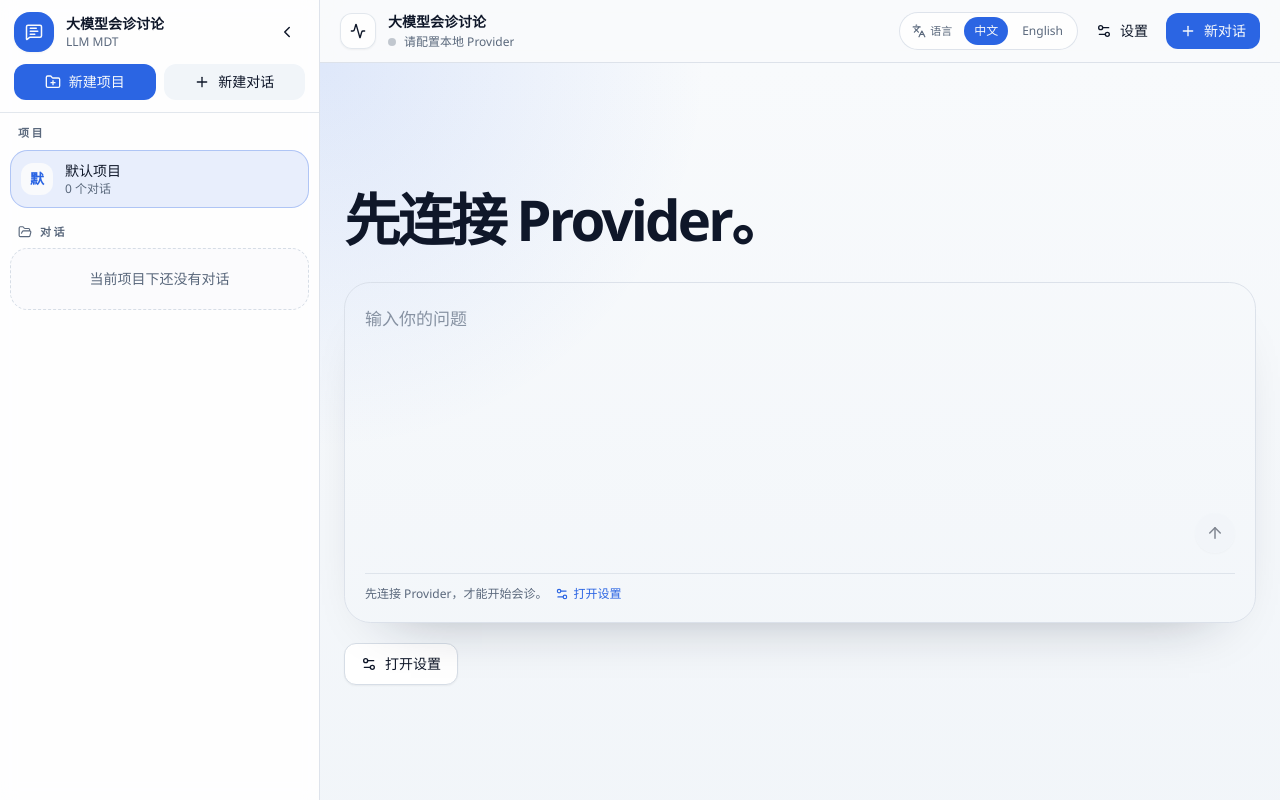
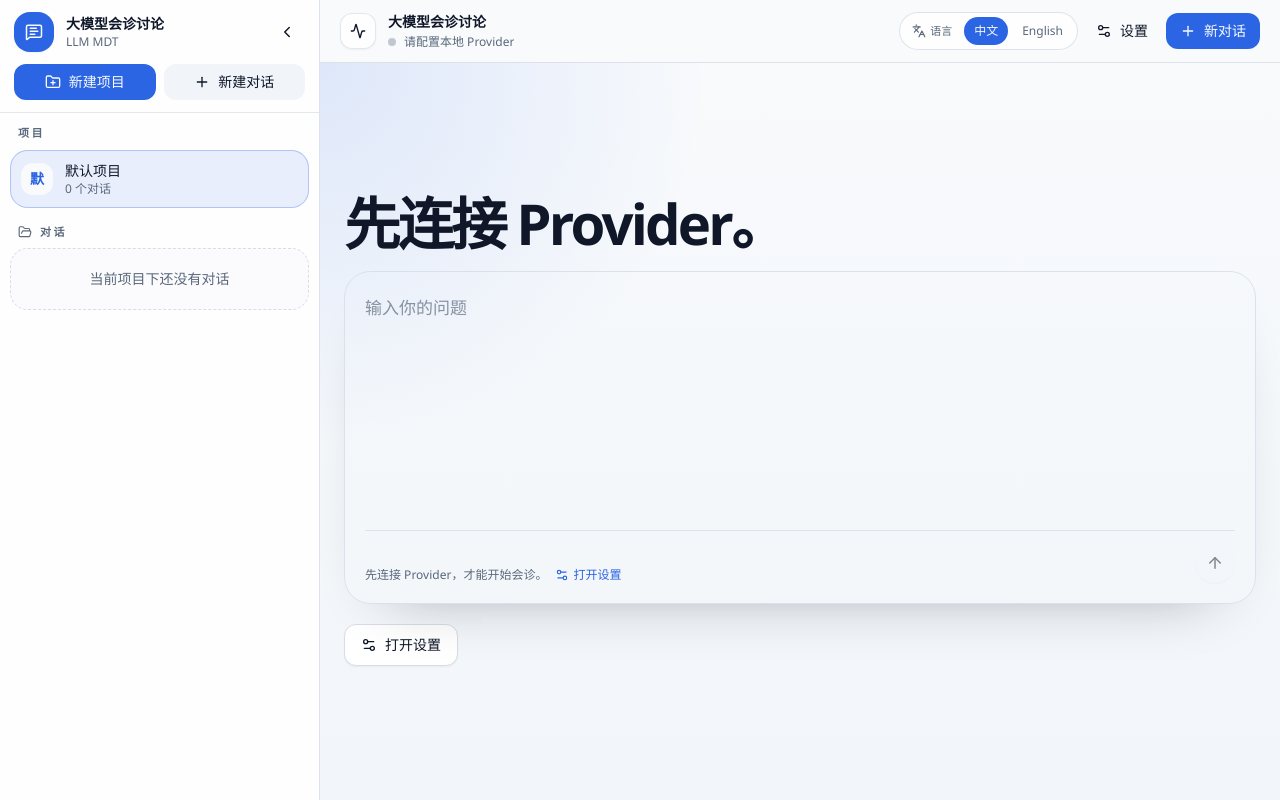
Before and after one commit to yhzhu99/llm-mdt, a Vue app: page / in a window 1280 px wide. Built offline with nearby package versions, Linux system fonts and the light colour scheme; what marked-katex-extension would draw is missing.

Commit message:
refactor(ui): streamline composer controls

```diff
--- a/src/App.vue
+++ b/src/App.vue
@@ -40,12 +40,10 @@ const {
   openSettings,
   renameConversation,
   renameProject,
-  resetChatRunPreferences,
   retryConversationRecovery,
   rerunConversation,
   saveSettings,
   selectConversation,
-  selectAllChatCouncilModels,
   selectProject,
   sendMessage,
   setLocale,
@@ -109,11 +107,9 @@ const topBarTitle = computed(() => {
         :runtime-config="runtimeConfig"
         @new-conversation="newConversation"
         @open-settings="openSettings"
-        @reset-run-config="resetChatRunPreferences"
         @rerun="rerunConversation"
         @retry-recovery="retryConversationRecovery"
         @send="sendMessage"
-        @select-all-models="selectAllChatCouncilModels"
         @stop="stopConversation"
         @toggle-model="toggleChatCouncilModel"
         @update-target-stage="setChatTargetStage"
--- a/src/components/chat/ChatComposer.vue
+++ b/src/components/chat/ChatComposer.vue
@@ -31,8 +31,6 @@ const emit = defineEmits<{
   (event: 'open-settings'): void
   (event: 'update:target-stage', value: MdtTargetStage): void
   (event: 'toggle-model', model: string): void
-  (event: 'select-all-models'): void
-  (event: 'reset-run-config'): void
 }>()
 
 const { t } = useI18n()
@@ -95,7 +93,6 @@ const isOnlySelectedModel = (model: string) =>
     @submit.prevent="handleSubmit"
   >
     <div class="relative p-4 sm:p-5">
-      <div class="relative">
       <textarea
         ref="textareaRef"
         v-model="input"
@@ -104,36 +101,15 @@ const isOnlySelectedModel = (model: string) =>
         :placeholder="t('composerPlaceholder')"
         :class="
           centered
-              ? 'min-h-[220px] w-full resize-none border-0 bg-transparent pb-14 pr-16 text-base leading-8 text-foreground outline-none placeholder:text-muted-foreground disabled:cursor-not-allowed disabled:opacity-70 sm:text-[17px]'
-              : 'min-h-[160px] w-full resize-none border-0 bg-transparent pb-14 pr-16 text-[15px] leading-7 text-foreground outline-none placeholder:text-muted-foreground disabled:cursor-not-allowed disabled:opacity-70'
+            ? 'min-h-[220px] w-full resize-none border-0 bg-transparent text-base leading-8 text-foreground outline-none placeholder:text-muted-foreground disabled:cursor-not-allowed disabled:opacity-70 sm:text-[17px]'
+            : 'min-h-[160px] w-full resize-none border-0 bg-transparent text-[15px] leading-7 text-foreground outline-none placeholder:text-muted-foreground disabled:cursor-not-allowed disabled:opacity-70'
         "
         @keydown="handleKeydown"
       />
 
-        <Button
-          type="submit"
-          size="icon"
-          class="absolute bottom-1 right-0 h-10 w-10 shrink-0 rounded-full shadow-sm"
-          :aria-label="t('composerSend')"
-          :title="t('composerSend')"
-          :disabled="!canSubmit"
-          :variant="providerConfigured ? 'default' : 'secondary'"
-        >
-          <LoaderCircle v-if="isLoading" :size="18" class="animate-spin" />
-          <ArrowUp v-else :size="18" />
-        </Button>
-      </div>
-
-      <div
-        v-if="showRunConfig || isLoading || !providerConfigured"
-        class="mt-4 space-y-3 border-t border-border/70 pt-3"
-      >
+      <div class="mt-3 flex items-end gap-3 border-t border-border/70 pt-3">
+        <div class="flex min-w-0 flex-1 flex-wrap items-center gap-2">
           <template v-if="showRunConfig">
-          <div class="flex flex-col gap-3 xl:flex-row xl:items-center xl:justify-between">
-            <div class="flex flex-wrap items-center gap-2">
-              <div class="text-[11px] font-semibold uppercase tracking-[0.22em] text-muted-foreground">
-                {{ t('composerRunToStage') }}
-              </div>
             <div class="inline-flex flex-wrap gap-1 rounded-full border border-border/70 bg-background/80 p-1">
               <button
                 v-for="stage in stageOptions"
@@ -150,29 +126,7 @@ const isOnlySelectedModel = (model: string) =>
                 {{ stage.label }}
               </button>
             </div>
-            </div>
 
-            <div class="flex flex-wrap items-center gap-2">
-              <button
-                type="button"
-                class="inline-flex items-center rounded-full border border-border/70 bg-background/80 px-3 py-1.5 text-xs font-medium text-muted-foreground transition-colors hover:border-border hover:text-foreground disabled:opacity-60"
-                :disabled="disabled"
-                @click="emit('select-all-models')"
-              >
-                {{ t('composerSelectAllModels') }}
-              </button>
-              <button
-                type="button"
-                class="inline-flex items-center rounded-full border border-border/70 bg-background/80 px-3 py-1.5 text-xs font-medium text-muted-foreground transition-colors hover:border-border hover:text-foreground disabled:opacity-60"
-                :disabled="disabled"
-                @click="emit('reset-run-config')"
-              >
-                {{ t('composerResetRunConfig') }}
-              </button>
-            </div>
-          </div>
-
-          <div class="flex flex-wrap gap-2">
             <button
               v-for="model in availableModels"
               :key="model"
@@ -195,10 +149,12 @@ const isOnlySelectedModel = (model: string) =>
               />
               <span>{{ shortModelName(model) }}</span>
             </button>
-          </div>
           </template>
 
-        <div v-if="isLoading" class="inline-flex items-center gap-2 rounded-full bg-primary/10 px-3 py-1 text-xs font-medium text-primary">
+          <div
+            v-if="isLoading"
+            class="inline-flex items-center gap-2 rounded-full bg-primary/10 px-3 py-1.5 text-xs font-medium text-primary"
+          >
             <LoaderCircle :size="12" class="animate-spin" />
             {{ t('composerGenerating') }}
           </div>
@@ -214,6 +170,20 @@ const isOnlySelectedModel = (model: string) =>
             </button>
           </div>
         </div>
+
+        <Button
+          type="submit"
+          size="icon"
+          class="h-10 w-10 shrink-0 rounded-full shadow-sm"
+          :aria-label="t('composerSend')"
+          :title="t('composerSend')"
+          :disabled="!canSubmit"
+          :variant="providerConfigured ? 'default' : 'secondary'"
+        >
+          <LoaderCircle v-if="isLoading" :size="18" class="animate-spin" />
+          <ArrowUp v-else :size="18" />
+        </Button>
+      </div>
     </div>
   </form>
 </template>
--- a/src/components/chat/ChatSurface.vue
+++ b/src/components/chat/ChatSurface.vue
@@ -146,8 +146,6 @@ const emit = defineEmits<{
   (event: 'update:draft', value: string): void
   (event: 'update-target-stage', value: StageKey): void
   (event: 'toggle-model', model: string): void
-  (event: 'select-all-models'): void
-  (event: 'reset-run-config'): void
   (event: 'send', value: string): void
   (event: 'new-conversation'): void
   (event: 'open-settings'): void
@@ -261,8 +259,6 @@ const latestUserEntry = computed(() => {
 const handleSend = (value: string) => emit('send', value)
 const handleTargetStageChange = (value: StageKey) => emit('update-target-stage', value)
 const handleToggleModel = (model: string) => emit('toggle-model', model)
-const handleSelectAllModels = () => emit('select-all-models')
-const handleResetRunConfig = () => emit('reset-run-config')
 const autosizeEditTextarea = () => {
   const textarea = editTextareaRef.value
   if (!textarea) return
@@ -581,7 +577,7 @@ watch(
       <div v-if="!hasConversationMessages" class="mx-auto flex min-h-full w-full max-w-[80rem] items-center">
         <div class="w-full space-y-5 py-6 sm:py-10">
           <div class="space-y-2">
-            <h2 class="text-[clamp(2.25rem,4.4vw,4.5rem)] font-semibold tracking-[-0.05em] text-foreground lg:whitespace-nowrap">
+            <h2 class="max-w-[22ch] text-[clamp(2.25rem,4.4vw,4.5rem)] font-semibold leading-[0.95] tracking-[-0.05em] text-foreground [text-wrap:balance]">
               {{ providerConfigured ? t('welcomeTitle') : t('configureBrowserProvider') }}
             </h2>
           </div>
@@ -597,8 +593,6 @@ watch(
             :provider-configured="providerConfigured"
             @open-settings="emit('open-settings')"
             @send="handleSend"
-            @reset-run-config="handleResetRunConfig"
-            @select-all-models="handleSelectAllModels"
             @toggle-model="handleToggleModel"
             @update:target-stage="handleTargetStageChange"
           />
--- a/src/i18n.ts
+++ b/src/i18n.ts
@@ -29,7 +29,7 @@ const messages = {
     providerSetupDescription: '设置只保存在当前浏览器。',
     openSettings: '打开设置',
     browserLocalWorkflow: '浏览器端本地会诊',
-    welcomeTitle: '一个问题，多种看法，在交锋中汇成结论。',
+    welcomeTitle: '一个问题，多种看法，在交锋中汇聚',
     welcomeDescription: '同步看回答、互评和结论。',
     homeFeatureStage1: '独立作答',
     homeFeatureStage2: '互评排序',
@@ -182,7 +182,7 @@ const messages = {
     providerSetupDescription: 'Settings stay in this browser only.',
     openSettings: 'Open settings',
     browserLocalWorkflow: 'Browser-local MDT',
-    welcomeTitle: 'One question. Many perspectives. One conclusion, forged in debate.',
+    welcomeTitle: 'One question. Many views converge in debate',
     welcomeDescription: 'See answers, reviews, and synthesis live.',
     homeFeatureStage1: 'Independent answers',
     homeFeatureStage2: 'Peer ranking',
```
Lines whose indentation alone changed are shown as unchanged.
